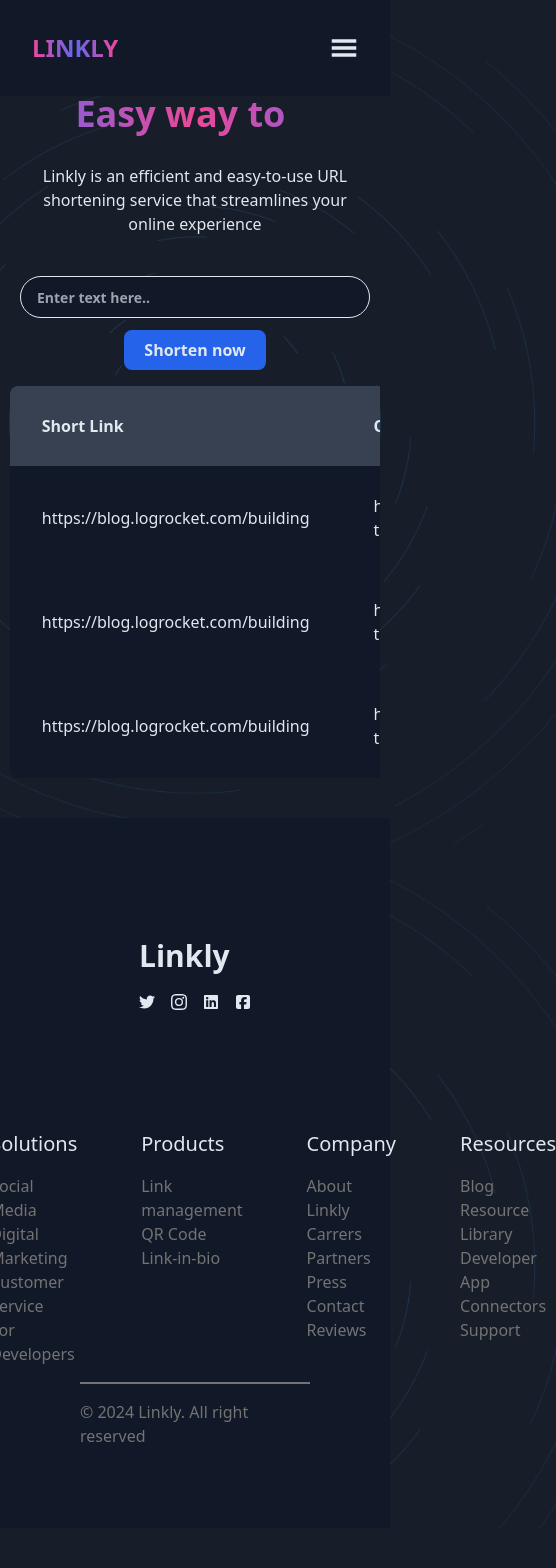
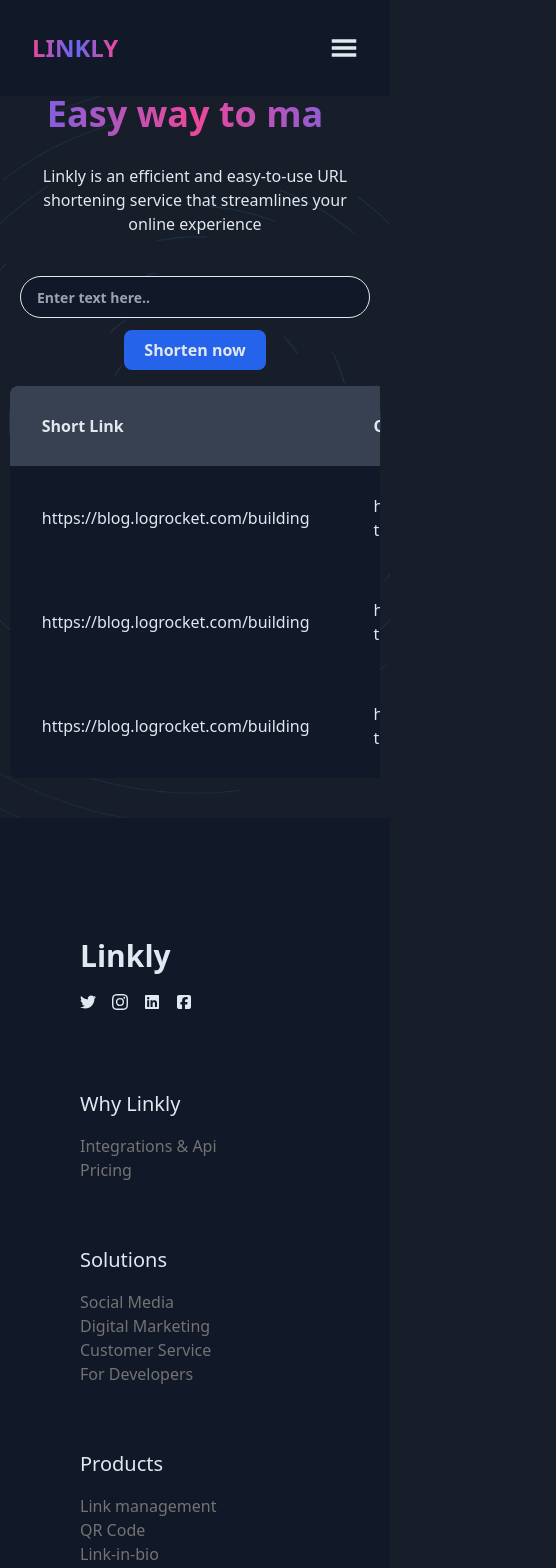
Before and after one commit to stellanechi/URL_ShorteningApp, a React (Vite) app: page / in a window 390 px wide. Shown: the top 1568 px of the page, 556 px wide, since content can reach past the window. Before the commit the page ends 1528 px from the top, so only its background shows below. Built offline with nearby package versions, Linux system fonts and the light colour scheme.

Commit message:
fixed footer responsiveness

```diff
--- a/src/components/Footer.tsx
+++ b/src/components/Footer.tsx
@@ -8,12 +8,13 @@
     <>
       <footer>
         <div className="bg-gray-900 text-neutral-500 p-20">
-          <div className="flex flex-col items-center gap-20 ">
+          <div className="flex flex-col md:flex-row justify-center gap-10 md:gap-20 ">
+            {/* md:flex-row md:gap-20 */}
             <div className="mt-10">
               <div className="font-bold mb-5">
                 <h1 className="text-3xl font-black text-slate-200"> Linkly </h1>{" "}
               </div>
-              {/* END OF LINKLY */}
+              {/* START OF ICON */}
               <div className="flex text-slate-200  gap-4">
                 <span>
                   {" "}
@@ -32,7 +33,7 @@
               </div>
             </div>
             {/* START OF FLEX ELEMENT */}
-            <div className="flex  gap-16 mt-10 ">
+            <div className="flex flex-wrap gap-16 mt-10 ">
               {/* ONE */}
               <div>
                 <h1 className="text-xl font-medium mb-4 text-slate-200">
@@ -110,53 +111,6 @@
           </div>{" "}
           <hr className="border-neutral-500 border-t-2  my-4 mb-4" />
           <p> &copy; 2024 Linkly. All right reserved </p>
-          {/* LAST SECTION */}
-          {/* <div className=" flex gap-16 mt-10">
-            ONE
-            <div>
-              <h1 className="text-xl font-medium mb-4 "> Resources</h1>
-              <p>
-                {" "}
-                Blog <br />
-                Resource Library
-                <br />
-                Developer <br />
-                App Connectors
-                <br />
-                Support <br />
-                Trust Center <br />
-                Browser Extension <br />
-                Mobile App
-              </p>
-            </div>
-            TWO
-            <div>
-              <h1 className="text-xl font-medium mb-4 "> Features</h1>
-              <p>
-                {" "}
-                Brand Links <br />
-                Mobile Links
-                <br />
-                Campain <br />
-                Management & Analytics <br />
-                QR Code Generation
-              </p>
-            </div>
-            THREE
-            <div>
-              <h1 className="text-xl font-medium mb-4 "> Legal</h1>
-              <p>
-                {" "}
-                Privacy Policy <br />
-                Cookie Policy
-                <br />
-                Terms of Service <br />
-                Acceptable Use Policy
-                <br />
-                Code of Conduct
-              </p>
-            </div>
-          </div> */}
         </div>
       </footer>
     </>
```
